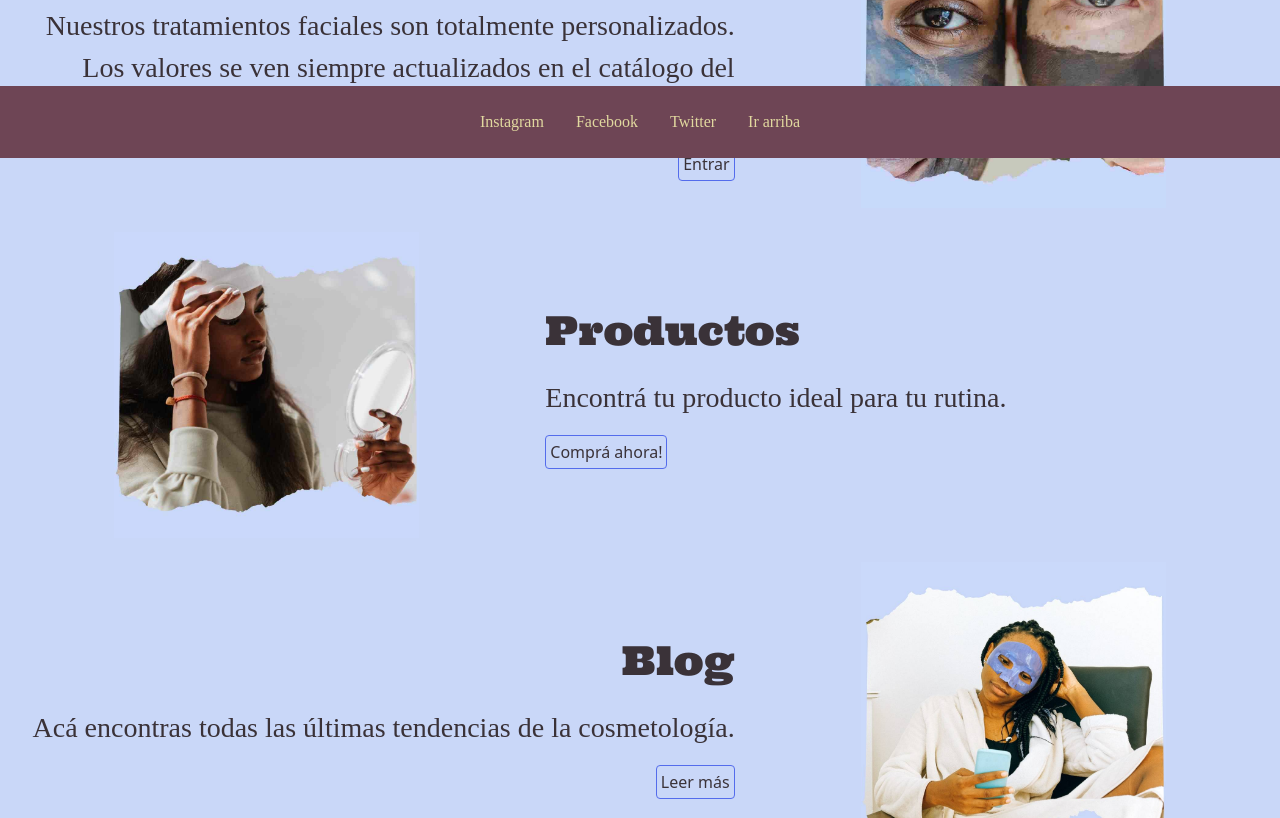
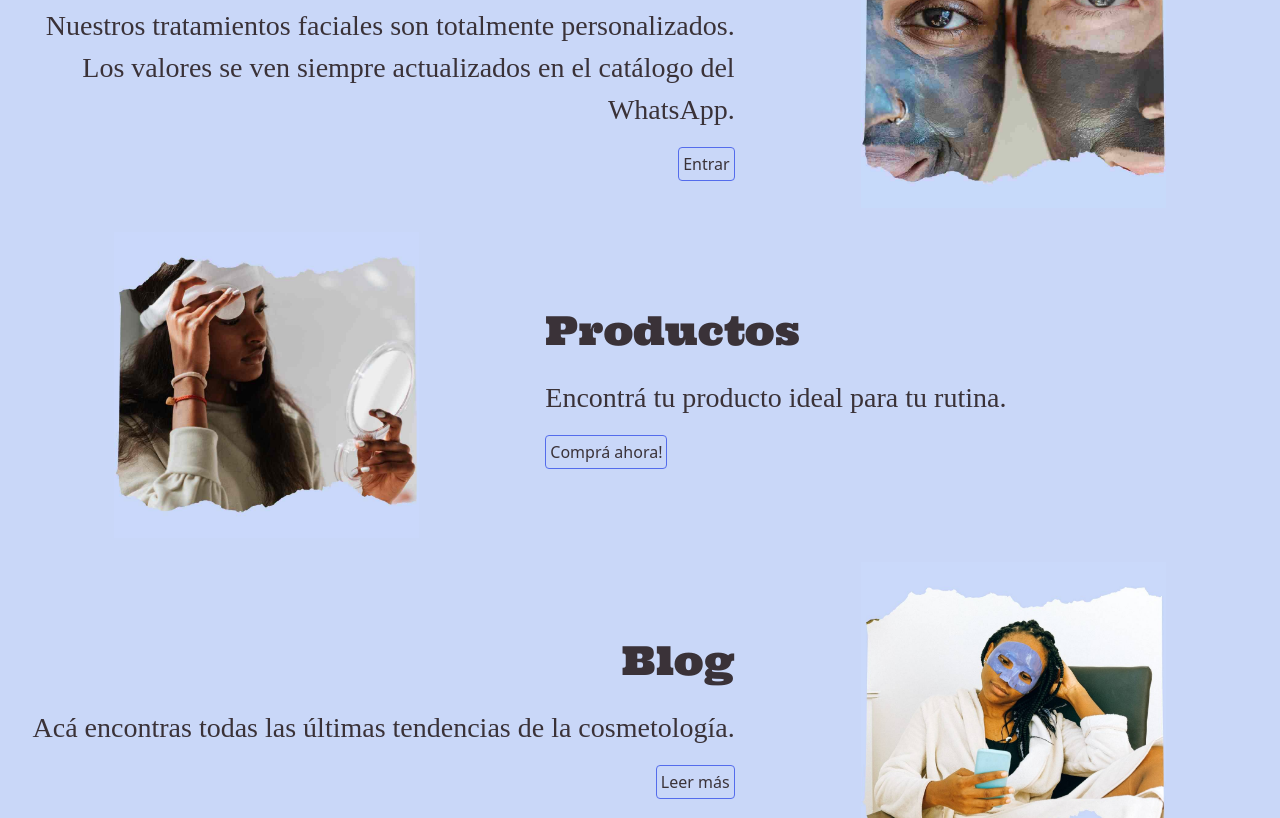
Before and after one commit to martuche/cosmetologia, a plain HTML site: page index.html in a window 1280 px wide. Shown: the part 642-1460 px from the top of the page. Drawn offline with nearby package versions, Linux system fonts and the light colour scheme; a web font is replaced by a local one.

Commit message:
Update style.css

```diff
--- a/css/style.css
+++ b/css/style.css
@@ -82,8 +82,6 @@ nav {
           color: #546CEC; }
 
 footer {
-  position: fixed;
-  bottom: 0;
   width: 100%;
   background-color: #6E4555; }
   footer .nav-link {
```
